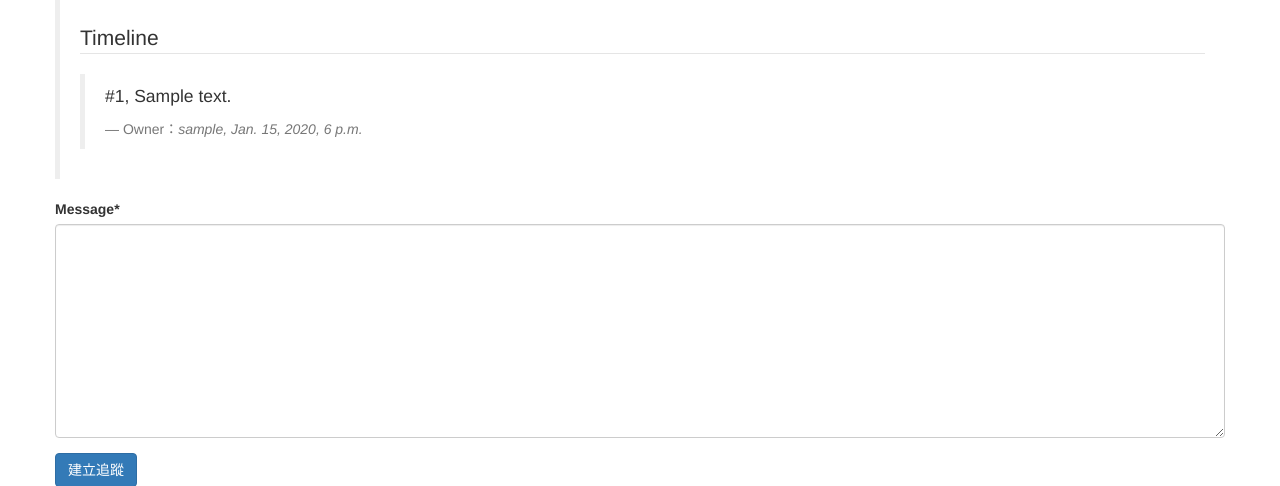
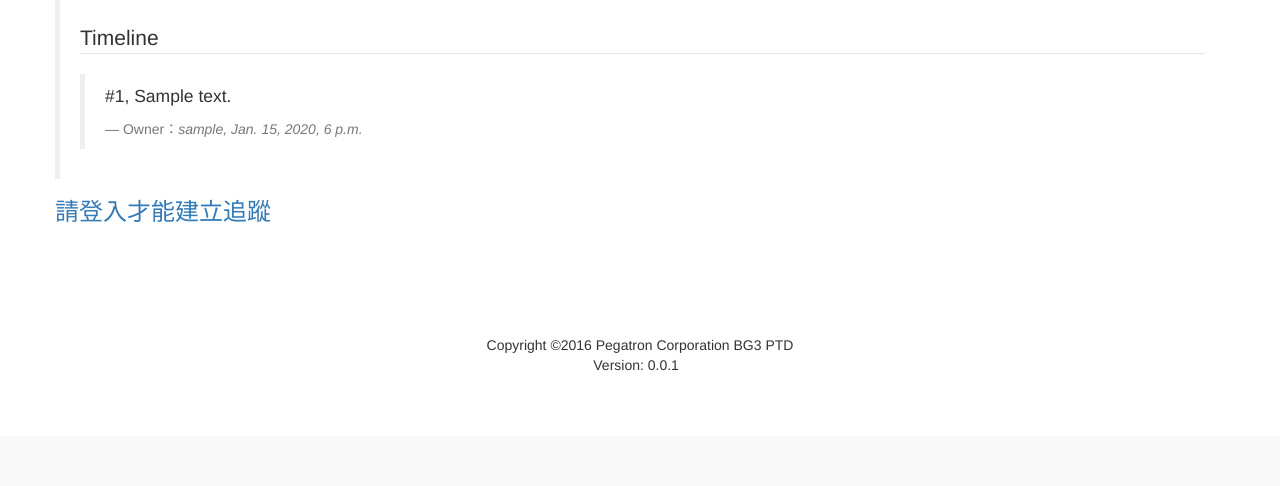
Before and after one commit to chairco/bugger, a Django app: page /buglist/1/ in a window 1280 px wide. Shown: the part 364-850 px from the top of the page. After the commit the page ends 735 px from the top, so only its background shows below. Run offline with Django 3.2, Linux system fonts and the light colour scheme; tables that the repository leaves empty hold one stand-in row (values such as "Sample post"); some libraries are stand-ins or nearby versions.

Commit message:
add authenticated by leace log message

```diff
--- a/bugger/buglists/templates/buglists/buglist_detail.html
+++ b/bugger/buglists/templates/buglists/buglist_detail.html
@@ -53,7 +53,11 @@
         </blockquote>
 
         <div class="form-trackers">
-            {% crispy event_form %}
+            {% if user.is_authenticated %}
+                {% crispy event_form %}
+            {% else %}
+                <h3 class="text-primary">請登入才能建立追蹤</h3>
+            {% endif %}
         </div>
 
     </div>
```
